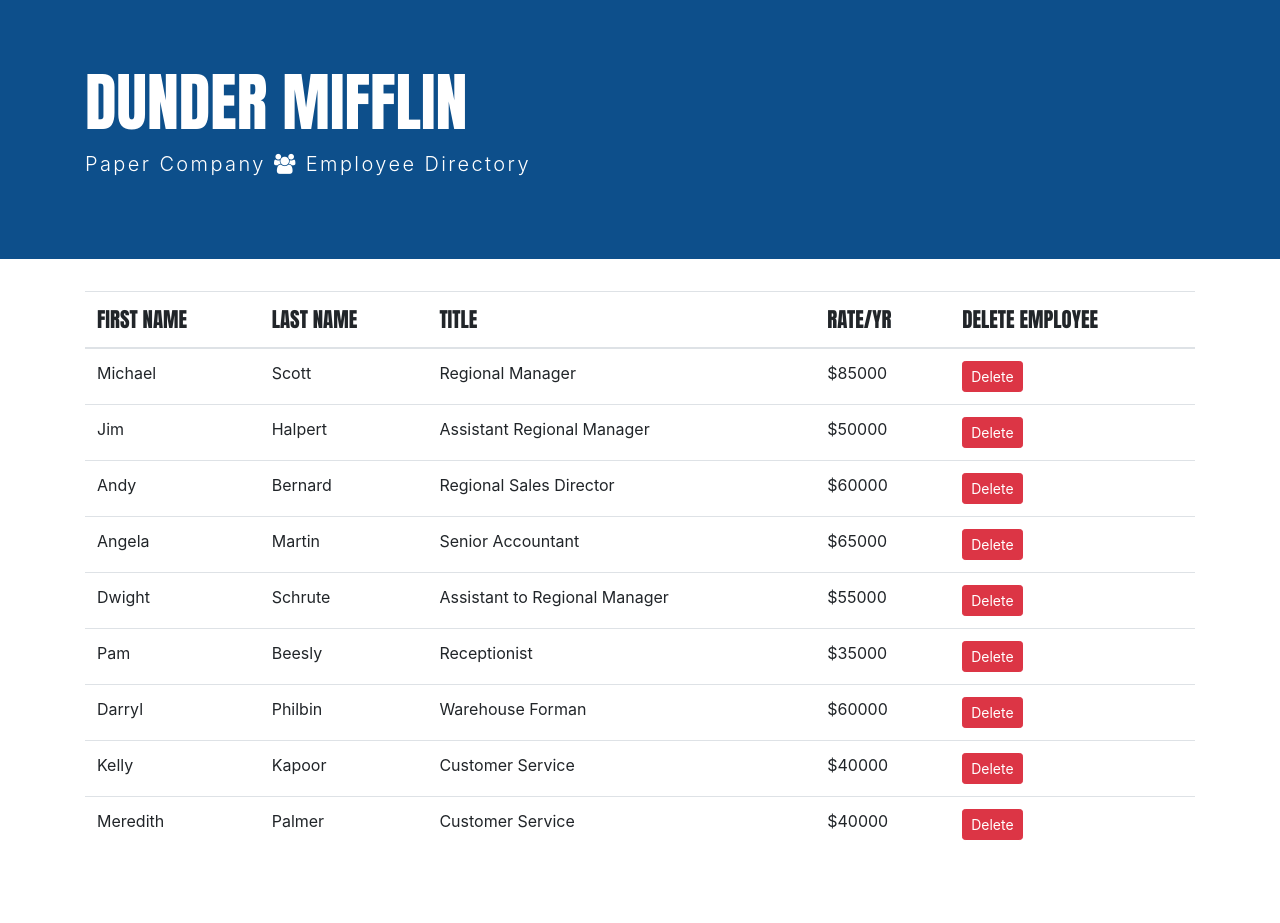
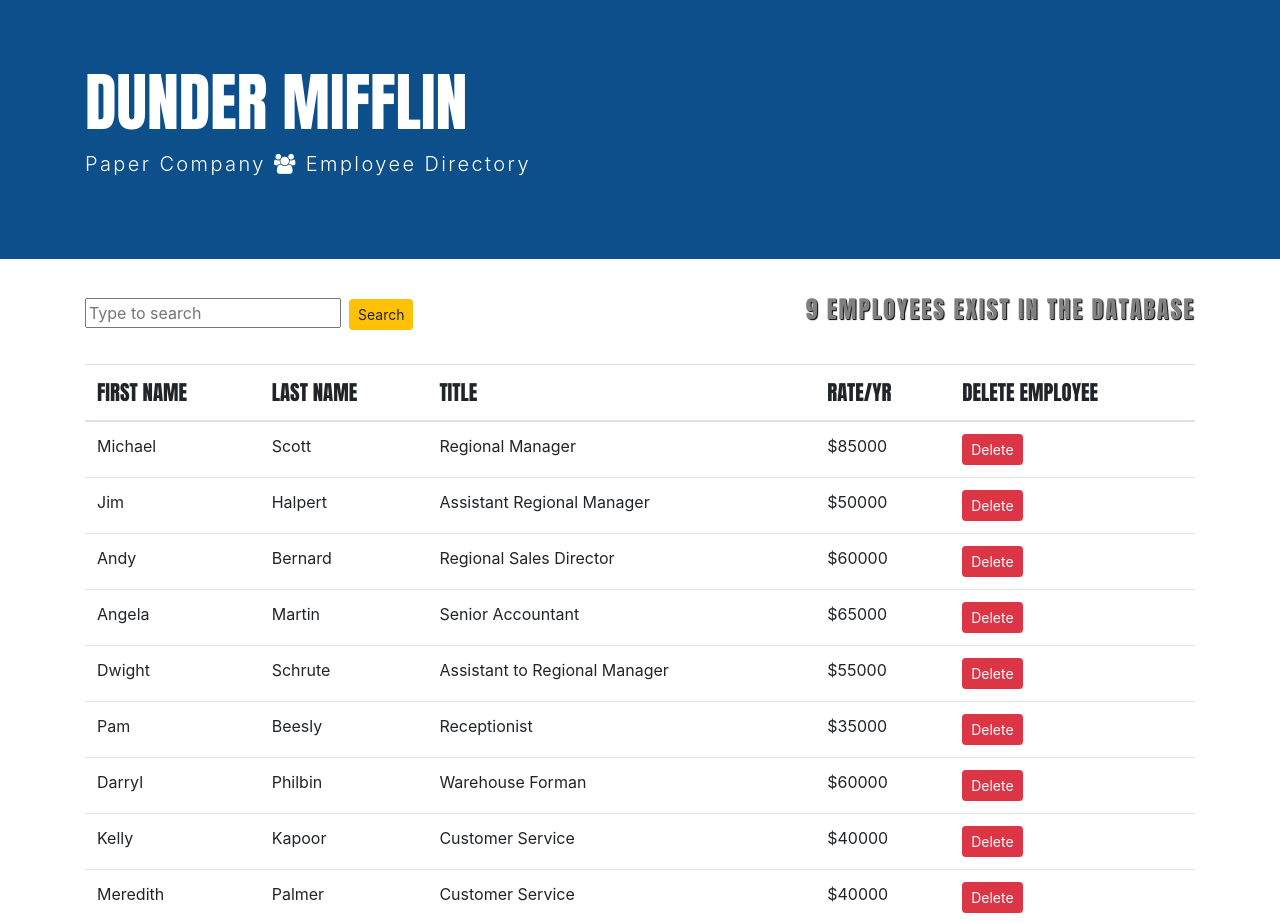
Before and after one commit to vanessabau/EmployeeDirectory, a React (Create React App) app in the folder employeedirectory/: page / in a window 1280 px wide. Shown: the top 923 px of the page. Before the commit the page ends 868 px from the top, so only its background shows below. Built offline with nearby package versions, Linux system fonts and the light colour scheme.

Commit message:
Added pagination, searchForm and dynamic employee counter

```diff
--- a/employeedirectory/package.json
+++ b/employeedirectory/package.json
@@ -8,6 +8,7 @@
     "@testing-library/user-event": "^7.2.1",
     "bootstrap": "^4.1.1",
     "font-awesome": "^4.7.0",
+    "lodash": "^4.17.10",
     "react": "^16.13.1",
     "react-dom": "^16.13.1",
     "react-scripts": "3.4.3"
--- a/employeedirectory/src/App.js
+++ b/employeedirectory/src/App.js
@@ -1,12 +1,20 @@
 import React from "react";
-import Employees from "./components/employees";
+import Employees from "./components/Employees/employees";
+import Jumbo from "./components/Jumbo/jumbo";
+import SearchForm from "./components/Search/searchform";
+import Counter from "./components/Counter/counter";
 import "./App.css";
 
 function App() {
   return (
-    <main className="container">
-      <Employees />
-    </main>
+    <>
+      <Jumbo></Jumbo>
+      <main className="container">
+        <SearchForm />
+        <Counter />
+        <Employees />
+      </main>
+    </>
   );
 }
 
--- /dev/null
+++ b/employeedirectory/src/components/Counter/counter.jsx
@@ -0,0 +1,33 @@
+import React, { Component } from "react";
+import { getEmployees } from "../resources/employeeResources";
+
+class Counter extends Component {
+  state = {
+    employees: getEmployees(),
+  };
+
+  render() {
+    const { length: count } = this.state.employees;
+    if (count === 0) return <p> There are no employees in the Database </p>;
+
+    return (
+      <>
+        <p
+          style={{
+            fontFamily: "impact",
+            fontSize: "1.5em",
+            color: "gray",
+            letterSpacing: ".08em",
+            textShadow: "1px 1px 1px black",
+            float: "right",
+          }}
+        >
+          {" "}
+          {count} EMPLOYEES EXIST IN THE DATABASE
+        </p>
+      </>
+    );
+  }
+}
+
+export default Counter;
--- /dev/null
+++ b/employeedirectory/src/components/Employees/employees.jsx
@@ -0,0 +1,82 @@
+import React, { Component } from "react";
+import { getEmployees } from "../resources/employeeResources";
+import Pagination from "../common/pagination";
+
+class Employees extends Component {
+  state = {
+    employees: getEmployees(),
+    pageSize: 4,
+  };
+
+  //Event Handlers
+  handleDelete = (employee) => {
+    //create new array with all the employees except the one you deleted
+    const employees = this.state.employees.filter(
+      (emp) => emp._id !== employee._id
+    );
+    this.setState({ employees: employees });
+  };
+
+  handleSort = (employee) => {
+    const employees = this.state.employees.sort();
+    this.setState({ employees });
+  };
+
+  handlePageChange = (page) => {
+    console.log(page);
+  };
+
+  render() {
+    const { length: count } = this.state.employees;
+    //If there are no employees in the database return a message indicating
+    if (count === 0) return <p> There are no employees in the Database </p>;
+
+    //If there are employees return a table with employee data
+    return (
+      <>
+        <table className="table">
+          <thead>
+            <tr
+              style={{
+                fontFamily: "impact",
+                fontSize: "1.3em",
+              }}
+            >
+              <th>FIRST NAME</th>
+              <th>LAST NAME</th>
+              <th>TITLE</th>
+              <th>RATE/YR</th>
+              <th>DELETE EMPLOYEE</th>
+            </tr>
+          </thead>
+          <tbody>
+            {this.state.employees.map((employee) => (
+              <tr key={employee._id}>
+                <td>{employee.firstName}</td>
+                <td>{employee.lastName}</td>
+                <td>{employee.title.name}</td>
+                <td>${employee.dailyRentalRate}</td>
+                <td>
+                  <button
+                    onClick={() => this.handleDelete(employee)}
+                    className="btn btn-danger btn-sm"
+                  >
+                    Delete
+                  </button>
+                </td>
+              </tr>
+            ))}
+          </tbody>
+          <Pagination
+            itemsCount={count}
+            pageSize={this.state.pageSize}
+            onPageChange={this.handlePageChange}
+          />
+          {/* Can also use {this.state.movies.length} */}
+        </table>
+      </>
+    );
+  }
+}
+
+export default Employees;
--- a/employeedirectory/src/components/wrapper.jsx
+++ b/employeedirectory/src/components/Jumbo/jumbo.jsx
@@ -15,9 +15,9 @@
   },
 };
 
-function Wrapper() {
+function Jumbo() {
   return (
-    <div className="wrapper">
+    <div className="jumbo">
       <div style={styles.jumbo} className="jumbotron jumbotron-fluid">
         <div className="container">
           <h1 style={styles.heading} className="display-4">
@@ -33,4 +33,4 @@
   );
 }
 
-export default Wrapper;
+export default Jumbo;
--- /dev/null
+++ b/employeedirectory/src/components/Search/searchform.jsx
@@ -0,0 +1,38 @@
+import React from "react";
+import "./style.css";
+
+function SearchForm(props) {
+  return (
+    <div className="form-container">
+      <form className="search">
+        <div className="form-group">
+          <label htmlFor="breed"></label>
+          <input
+            // value={props.search}
+            // onChange={props.handleInputChange}
+            // name="breed"
+            // list="breeds"
+            // type="text"
+            // className="form-control"
+            placeholder="Type to search"
+            // id="breed"
+          />
+          {/* <datalist id="breeds">
+            {props.breeds.map((breed) => (
+            <option value={breed} key={breed} />
+            ))}
+          </datalist> */}
+          <button
+            type="submit"
+            // onClick={props.handleFormSubmit}
+            className="btn btn-warning btn-sm m-2"
+          >
+            Search
+          </button>
+        </div>
+      </form>
+    </div>
+  );
+}
+
+export default SearchForm;
--- /dev/null
+++ b/employeedirectory/src/components/Search/style.css
@@ -0,0 +1,10 @@
+form.search {
+  overflow: auto;
+  margin-bottom: 10px;
+  float: left;
+}
+
+/*form.search button[type="submit"] {
+	float:right;
+  margin-top: 10px;
+} */
--- /dev/null
+++ b/employeedirectory/src/components/common/pagination.jsx
@@ -0,0 +1,24 @@
+import React from "react";
+import _ from "lodash";
+
+const Pagination = (props) => {
+  //Create an array of page numbers and use the map method to map each item to an <li>, then render the page number dynamically to create our pagination
+  const { itemsCount, pageSize } = props;
+
+  const pagesCount = itemsCount / pageSize;
+  const pages = _.range(1, pagesCount + 1);
+
+  return (
+    <nav aria-label="Page navigation">
+      <ul className="pagination">
+        {pages.map((page) => (
+          <li class="page-item">
+            <a class="page-link">{page}</a>
+          </li>
+        ))}
+      </ul>
+    </nav>
+  );
+};
+
+export default Pagination;
--- a/employeedirectory/src/components/employees.jsx
+++ /dev/null
@@ -1,57 +0,0 @@
-import React, { Component } from "react";
-import { getEmployees } from "../resources/employeeResources";
-
-class Employees extends Component {
-  state = {
-    employees: getEmployees(),
-  };
-
-  handleDelete = (employee) => {
-    //create new array with all the employees except the one you deleted
-    const employees = this.state.employees.filter(
-      (emp) => emp._id !== employee._id
-    );
-    this.setState({ employees: employees });
-  };
-
-  render() {
-    return (
-      <table className="table">
-        <thead>
-          <tr
-            style={{
-              fontFamily: "impact",
-              fontSize: "1.3em",
-            }}
-          >
-            <th>FIRST NAME</th>
-            <th>LAST NAME</th>
-            <th>TITLE</th>
-            <th>RATE/YR</th>
-            <th>DELETE EMPLOYEE</th>
-          </tr>
-        </thead>
-        <tbody>
-          {this.state.employees.map((employee) => (
-            <tr key={employee._id}>
-              <td>{employee.firstName}</td>
-              <td>{employee.lastName}</td>
-              <td>{employee.genre.name}</td>
-              <td>${employee.dailyRentalRate}</td>
-              <td>
-                <button
-                  onClick={() => this.handleDelete(employee)}
-                  className="btn btn-danger btn-sm"
-                >
-                  Delete
-                </button>
-              </td>
-            </tr>
-          ))}
-        </tbody>
-      </table>
-    );
-  }
-}
-
-export default Employees;
--- a/employeedirectory/src/resources/employeeResources.js
+++ b/employeedirectory/src/components/resources/employeeResources.js
@@ -1,11 +1,11 @@
-import * as genresAPI from "./fakeGenreService";
+import * as titlesAPI from "./titleService";
 
 const employees = [
   {
     _id: "5b21ca3eeb7f6fbccd471815",
     firstName: "Michael",
     lastName: "Scott",
-    genre: { _id: "5b21ca3eeb7f6fbccd471818", name: "Regional Manager" },
+    title: { _id: "5b21ca3eeb7f6fbccd471818", name: "Regional Manager" },
     dailyRentalRate: 85000,
     publishDate: "2018-01-03T19:04:28.809Z",
   },
@@ -13,7 +13,7 @@
     _id: "5b21ca3eeb7f6fbccd471816",
     firstName: "Jim",
     lastName: "Halpert",
-    genre: {
+    title: {
       _id: "5b21ca3eeb7f6fbccd471818",
       name: "Assistant Regional Manager",
     },
@@ -23,21 +23,21 @@
     _id: "5b21ca3eeb7f6fbccd471817",
     firstName: "Andy",
     lastName: "Bernard",
-    genre: { _id: "5b21ca3eeb7f6fbccd471820", name: "Regional Sales Director" },
+    title: { _id: "5b21ca3eeb7f6fbccd471820", name: "Regional Sales Director" },
     dailyRentalRate: 60000,
   },
   {
     _id: "5b21ca3eeb7f6fbccd471819",
     firstName: "Angela",
     lastName: "Martin",
-    genre: { _id: "5b21ca3eeb7f6fbccd471814", name: "Senior Accountant" },
+    title: { _id: "5b21ca3eeb7f6fbccd471814", name: "Senior Accountant" },
     dailyRentalRate: 65000,
   },
   {
     _id: "5b21ca3eeb7f6fbccd47181a",
     firstName: "Dwight",
     lastName: "Schrute",
-    genre: {
+    title: {
       _id: "5b21ca3eeb7f6fbccd471814",
       name: "Assistant to Regional Manager",
     },
@@ -47,28 +47,28 @@
     _id: "5b21ca3eeb7f6fbccd47181b",
     firstName: "Pam",
     lastName: "Beesly",
-    genre: { _id: "5b21ca3eeb7f6fbccd471814", name: "Receptionist" },
+    title: { _id: "5b21ca3eeb7f6fbccd471814", name: "Receptionist" },
     dailyRentalRate: 35000,
   },
   {
     _id: "5b21ca3eeb7f6fbccd47181e",
     firstName: "Darryl",
     lastName: "Philbin",
-    genre: { _id: "5b21ca3eeb7f6fbccd471820", name: "Warehouse Forman" },
+    title: { _id: "5b21ca3eeb7f6fbccd471820", name: "Warehouse Forman" },
     dailyRentalRate: 60000,
   },
   {
     _id: "5b21ca3eeb7f6fbccd47181f",
     firstName: "Kelly",
     lastName: "Kapoor",
-    genre: { _id: "5b21ca3eeb7f6fbccd471820", name: "Customer Service" },
+    title: { _id: "5b21ca3eeb7f6fbccd471820", name: "Customer Service" },
     dailyRentalRate: 40000,
   },
   {
     _id: "5b21ca3eeb7f6fbccd471821",
     firstName: "Meredith",
     lastName: "Palmer",
-    genre: { _id: "5b21ca3eeb7f6fbccd471818", name: "Customer Service" },
+    title: { _id: "5b21ca3eeb7f6fbccd471818", name: "Customer Service" },
     dailyRentalRate: 40000,
   },
 ];
@@ -81,20 +81,20 @@
   return employees.find((emp) => emp._id === id);
 }
 
-export function saveEmployee(employee) {
-  let employeeInDb = employees.find((emp) => emp._id === employee._id) || {};
-  employeeInDb.name = employee.name;
-  employeeInDb.genre = genresAPI.genres.find((g) => g._id === employee.genreId);
-  employeeInDb.lastName = employee.lastName;
-  employeeInDb.dailyRentalRate = employee.dailyRentalRate;
+// export function saveEmployee(employee) {
+//   let employeeInDb = employees.find((emp) => emp._id === employee._id) || {};
+//   employeeInDb.name = employee.name;
+//   employeeInDb.title = titlesAPI.titles.find((t) => t._id === employee.titleId);
+//   employeeInDb.lastName = employee.lastName;
+//   employeeInDb.dailyRentalRate = employee.dailyRentalRate;
 
-  if (!employeeInDb._id) {
-    employeeInDb._id = Date.now();
-    employees.push(employeeInDb);
-  }
+//   if (!employeeInDb._id) {
+//     employeeInDb._id = Date.now();
+//     employees.push(employeeInDb);
+//   }
 
-  return employeeInDb;
-}
+//   return employeeInDb;
+// }
 
 export function deleteEmployee(id) {
   let employeeInDb = employees.find((emp) => emp._id === id);
--- a/employeedirectory/src/resources/fakeGenreService.js
+++ b/employeedirectory/src/components/resources/titleService.js
@@ -1,9 +1,9 @@
-export const genres = [
+export const titles = [
   { _id: "5b21ca3eeb7f6fbccd471818", name: "Action" },
   { _id: "5b21ca3eeb7f6fbccd471814", name: "Comedy" },
   { _id: "5b21ca3eeb7f6fbccd471820", name: "Thriller" },
 ];
 
-export function getGenres() {
-  return genres.filter((g) => g);
+export function getTitles() {
+  return titles.filter((t) => t);
 }
--- a/employeedirectory/src/index.js
+++ b/employeedirectory/src/index.js
@@ -2,14 +2,12 @@
 import ReactDOM from "react-dom";
 import "./index.css";
 import App from "./App";
-import Wrapper from "./components/wrapper";
 import * as serviceWorker from "./serviceWorker";
 import "bootstrap/dist/css/bootstrap.css";
 import "font-awesome/css/font-awesome.css";
 
 ReactDOM.render(
   <>
-    <Wrapper></Wrapper>
     <App />
   </>,
   document.getElementById("root")
```
Also changed, not shown: 1 other file (tests, documents, lock files or other folders).
